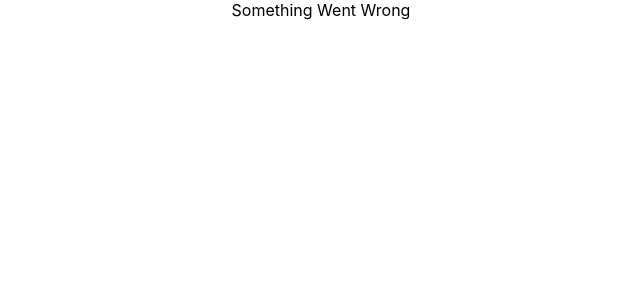
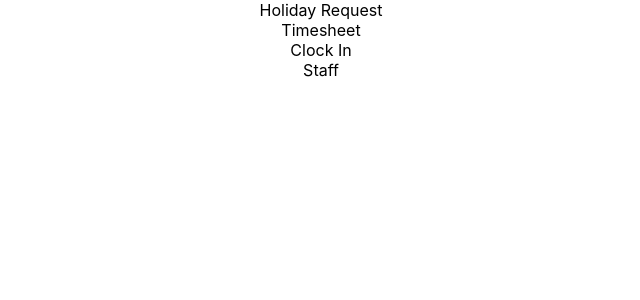
Before and after one commit to kookydev/cloc.io, a React (Create React App) app in the folder client/: page / in a window 1280 px wide. Shown: the top 300 px of the page, without its empty margins (319-959 px from the left). Built offline with nearby package versions, Linux system fonts and the light colour scheme.

Commit message:
.json files are correct. Check HomeScreen <Link>

```diff
--- a/client/package.json
+++ b/client/package.json
@@ -5,6 +5,7 @@
   "dependencies": {
     "react": "^16.8.6",
     "react-dom": "^16.8.6",
+    "react-router-dom": "^5.0.0",
     "react-scripts": "2.1.8"
   },
   "scripts": {
--- a/client/src/App.js
+++ b/client/src/App.js
@@ -15,7 +15,7 @@ class App extends Component {
     return (
       <div className="App">
 
-      <HomeScreen authLevel="2" />
+      <HomeScreen authLevel={2} />
       <NotificationCont/>
 
       </div>
--- a/package.json
+++ b/package.json
@@ -17,7 +17,6 @@
   },
   "homepage": "https://github.com/kookydev/cloc.io#readme",
   "dependencies": {
-    "express": "^4.16.4",
-    "react-router-dom": "^16.8.6"
+    "express": "^4.16.4"
   }
 }
```
Also changed, not shown: 2 other files (tests, documents, lock files or other folders).
